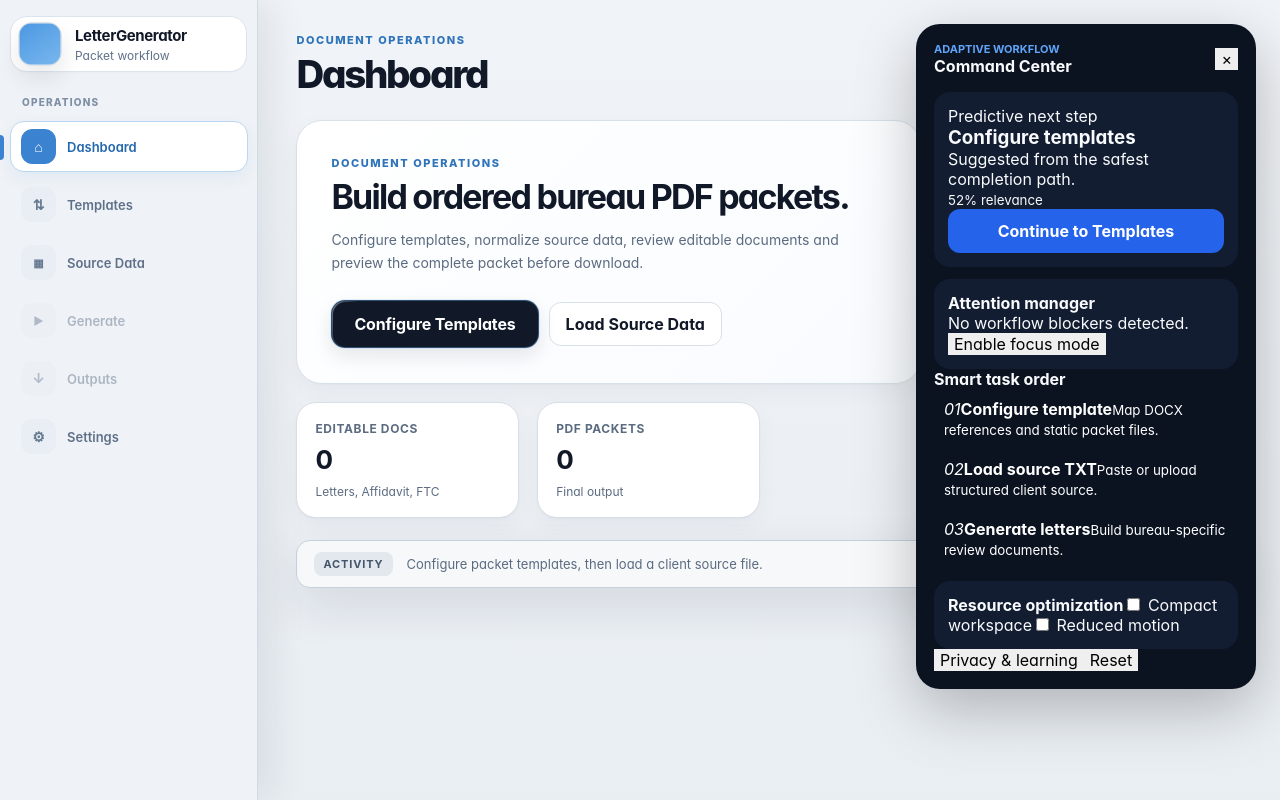
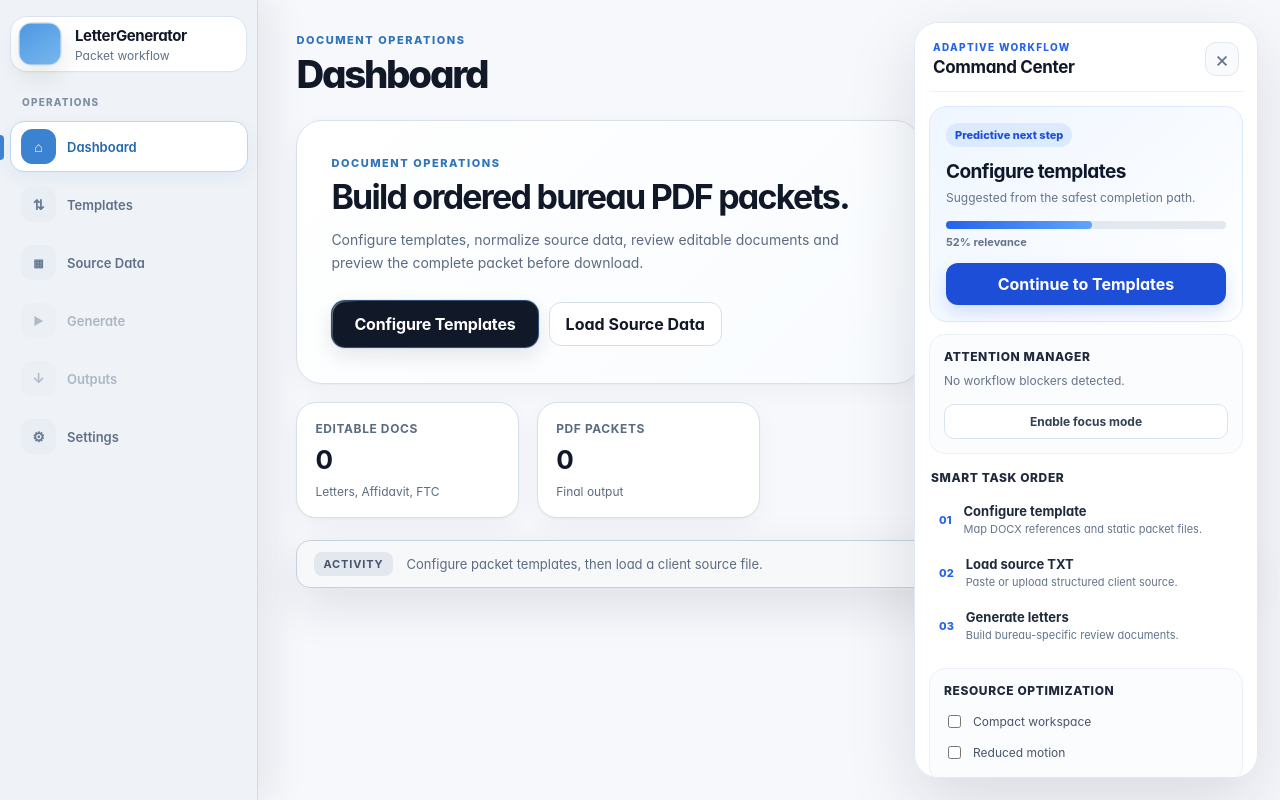
Before and after one commit to Arisu-art/LetterGenerator, a Next.js app: page /intelligence in a window 1280 px wide. Built offline with nearby package versions, Linux system fonts and the light colour scheme.

Commit message:
Refine adaptive workspace with professional light UI

```diff
--- a/app/intelligence/intelligence.module.css
+++ b/app/intelligence/intelligence.module.css
@@ -1,6 +1,34 @@
-:global(.adaptive-center){position:fixed;right:24px;top:24px;width:340px;padding:18px;border-radius:24px;background:#0b1220;color:#f8fafc;z-index:80;box-shadow:0 20px 60px rgba(0,0,0,.25)}
-:global(.adaptive-head){display:flex;justify-content:space-between;align-items:center;margin-bottom:16px}
-:global(.adaptive-head small){display:block;color:#60a5fa;font-size:11px;font-weight:700}
-:global(.adaptive-prediction),:global(.adaptive-friction),:global(.adaptive-controls){padding:14px;margin-top:12px;border-radius:16px;background:#121d32}
-:global(.adaptive-primary){width:100%;padding:12px;border:0;border-radius:12px;background:#2563eb;color:white;font-weight:700}
-:global(.adaptive-queue button){display:block;width:100%;padding:10px;border:0;background:transparent;color:white;text-align:left}
+.experience{min-height:100vh;background:#f7f8fc}
+:global(.adaptive-center){position:fixed;right:22px;top:22px;width:344px;max-height:calc(100vh - 44px);overflow:auto;padding:14px;border:1px solid #e2e8f0;border-radius:24px;background:#ffffff;color:#111827;z-index:80;box-shadow:0 24px 70px rgba(15,23,42,.13)}
+:global(.adaptive-head){display:flex;justify-content:space-between;align-items:center;padding:4px 4px 14px;border-bottom:1px solid #eef2f7}
+:global(.adaptive-head small){display:block;color:#2563eb;font-size:10px;font-weight:800;letter-spacing:.13em}
+:global(.adaptive-head strong){display:block;margin-top:4px;font-size:17px;letter-spacing:-.02em}
+:global(.adaptive-head button){height:34px;width:34px;border:1px solid #e2e8f0;border-radius:11px;background:#f8fafc;color:#64748b;font-size:22px}
+:global(.adaptive-prediction){padding:16px;margin-top:14px;border:1px solid #dbeafe;border-radius:18px;background:linear-gradient(140deg,#eff6ff,#ffffff)}
+:global(.adaptive-live){display:inline-flex;padding:5px 9px;border-radius:999px;background:#dbeafe;color:#1d4ed8;font-size:11px;font-weight:800}
+:global(.adaptive-prediction h3){margin:13px 0 6px;color:#0f172a;font-size:19px;letter-spacing:-.03em}
+:global(.adaptive-prediction p),:global(.adaptive-friction p){margin:0 0 14px;color:#64748b;font-size:12px;line-height:1.5}
+:global(.confidence){position:relative;height:8px;margin:4px 0 34px;border-radius:999px;background:#e2e8f0}
+:global(.confidence span){display:block;height:100%;border-radius:inherit;background:linear-gradient(90deg,#2563eb,#60a5fa)}
+:global(.confidence small){position:absolute;top:14px;left:0;color:#64748b;font-size:11px;font-weight:700}
+:global(.adaptive-primary){width:100%;padding:11px 13px;border:0;border-radius:12px;background:#1d4ed8;color:white;font-weight:750;box-shadow:0 8px 18px rgba(37,99,235,.18)}
+:global(.adaptive-friction),:global(.adaptive-controls){padding:14px;margin-top:12px;border:1px solid #edf1f7;border-radius:16px;background:#fbfcfe}
+:global(.adaptive-friction strong),:global(.adaptive-queue>strong),:global(.adaptive-controls>strong){display:block;margin-bottom:8px;color:#1e293b;font-size:12px;font-weight:800;text-transform:uppercase;letter-spacing:.05em}
+:global(.adaptive-friction button){width:100%;padding:9px;border:1px solid #dbe3ee;border-radius:10px;background:#fff;color:#334155;font-size:12px;font-weight:700}
+:global(.adaptive-friction button.enabled){border-color:#93c5fd;background:#eff6ff;color:#1d4ed8}
+:global(.adaptive-queue){padding:16px 2px 4px}
+:global(.adaptive-queue button){display:flex;align-items:center;gap:12px;width:100%;padding:10px 8px;border:0;border-radius:12px;background:transparent;color:#1e293b;text-align:left}
+:global(.adaptive-queue button:hover){background:#f1f5f9}
+:global(.adaptive-queue i){color:#2563eb;font-size:11px;font-style:normal;font-weight:800}
+:global(.adaptive-queue b){display:block;font-size:13px}
+:global(.adaptive-queue small){display:block;margin-top:3px;color:#64748b;font-size:11px}
+:global(.adaptive-controls label){display:flex;align-items:center;gap:9px;padding:6px 0;color:#475569;font-size:12px}
+:global(.adaptive-controls input){accent-color:#2563eb}
+:global(.adaptive-footer){display:flex;flex-wrap:wrap;justify-content:space-between;gap:8px;padding:12px 4px 2px}
+:global(.adaptive-footer button){border:0;background:transparent;color:#2563eb;font-size:11px;font-weight:700}
+:global(.adaptive-footer p){width:100%;margin:6px 0 0;padding:10px;border-radius:10px;background:#f8fafc;color:#64748b;font-size:11px;line-height:1.5}
+:global(.adaptive-launch){position:fixed;right:22px;bottom:22px;z-index:80;width:54px;height:54px;border:0;border-radius:18px;background:#1d4ed8;color:#fff;font-weight:800;box-shadow:0 18px 45px rgba(37,99,235,.24)}
+:global(.adaptive-focus .main-area .panel:not(:hover)){opacity:.72;transition:opacity .15s ease}
+:global(.adaptive-compact .adaptive-center){width:304px}
+:global(.adaptive-reduced-motion *){animation-duration:0ms!important;transition-duration:0ms!important;scroll-behavior:auto!important}
+@media(max-width:1220px){:global(.adaptive-center){right:12px;top:auto;bottom:12px;width:min(344px,calc(100vw - 24px));max-height:64vh}}
```
